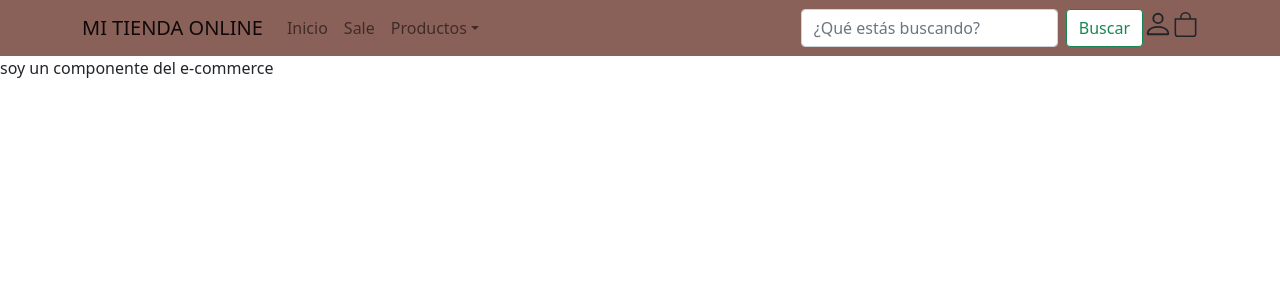
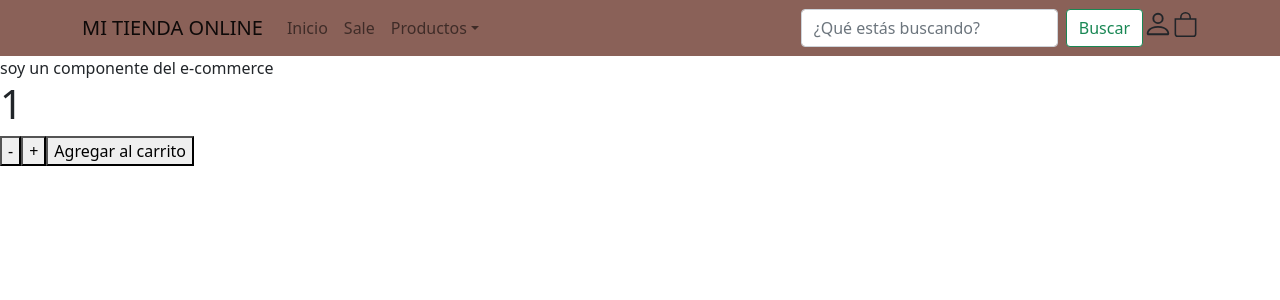
Before and after one commit to WenMoreno/ProyectoReact, a React (Create React App) app: page / in a window 1280 px wide. Shown: the top 300 px of the page. Built offline with nearby package versions, Linux system fonts and the light colour scheme.

Commit message:
contador

```diff
--- a/src/App.js
+++ b/src/App.js
@@ -1,13 +1,18 @@
 
 import './App.css';
+import ItemCount from './components/ItemListContainer/ItemCount';
 import ItemListContainer from './components/ItemListContainer/ItemListContainer';
 import NavBar from './components/NavBar';
 
 const App=()=> {
+  const inicial=1;
+  const stock=10;
   return (
    <header>
     <NavBar/>
     <ItemListContainer greeting='soy un componente del e-commerce'/>
+    <ItemCount inicial={inicial} stock={stock}/>
+
     </header>
   );
 }
--- /dev/null
+++ b/src/components/ItemListContainer/ItemCount.js
@@ -0,0 +1,29 @@
+import React, {useState} from 'react'
+
+const ItemCount = ({ inicial, stock})=> {
+ const [value,setValue]  = useState(inicial)
+    const handleResta = (num)=> {
+        if (value > inicial) {
+            setValue(value -num)
+        }
+    };
+
+    const handleSuma = (num)=> {
+        value < stock ? setValue(value +num) : alert('no hay mas stock')
+    };
+
+    return (
+        <div>
+            <h1> {value} </h1>
+            <button onClick={()=>handleResta(1)}>-</button>
+            <button onClick={()=>handleSuma(1)}>+</button>
+            <button onClick>Agregar al carrito</button>
+        </div>
+    );
+
+
+
+}
+
+
+export default ItemCount
--- a/src/components/NavBar.css
+++ /dev/null
@@ -1,3 +0,0 @@
-.color-nav {
-    background-color:hotpink;
-}
```
